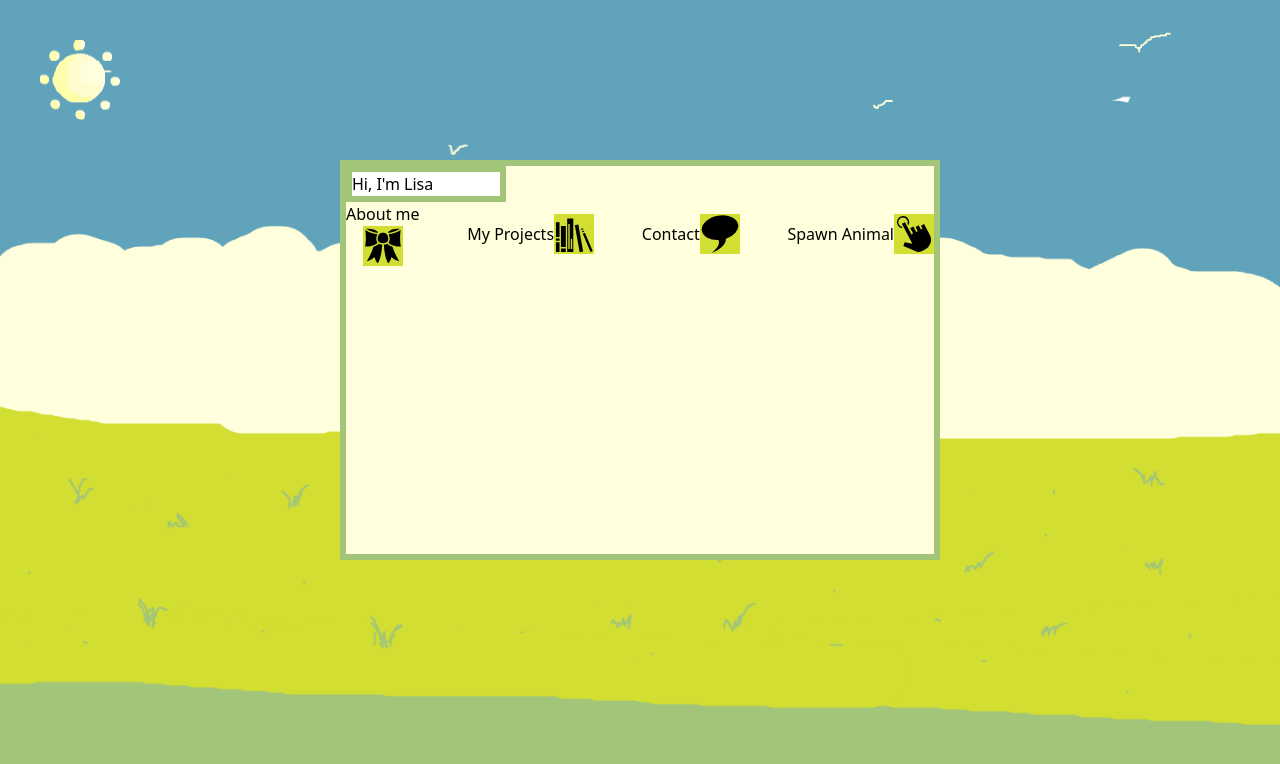
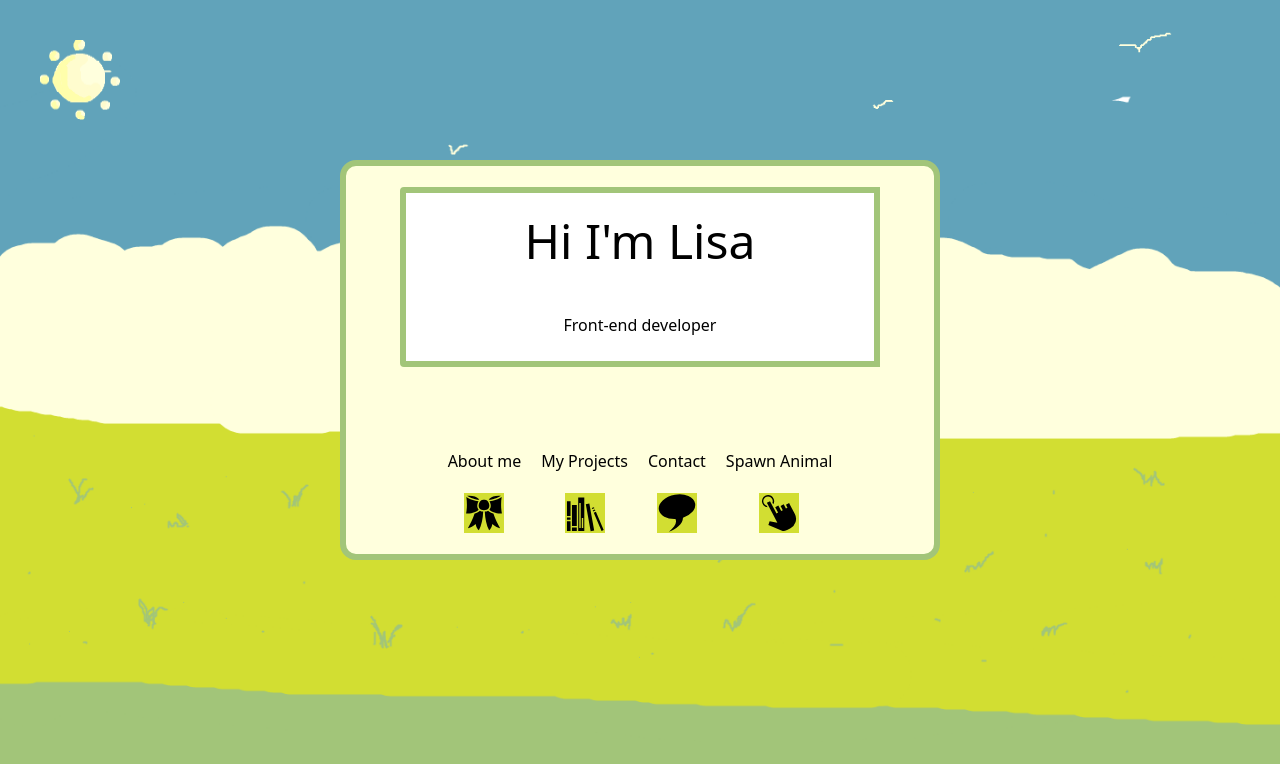
Before and after one commit to lisa-mao/my-portfolio.v1, a React (Vite) app: page / in a window 1280 px wide. Shown: the top 764 px of the page. Built offline with nearby package versions, Linux system fonts and the light colour scheme.

Commit message:
added modulars, not yet draggable or multiple opening. added close button to close modular

```diff
--- /dev/null
+++ b/src/AboutMe.jsx
@@ -0,0 +1,18 @@
+function AboutMe({onClose}) {
+    return (
+        <section className="fixed inset-45 flex items-center  z-70a text-black">
+            <div className="bg-[#FFFFFF] border-[#A2C579] border-solid border-6 max-w-120 max-h-150 w-90 h-150 flex flex-col">
+
+
+            <h1 id="aboutme">
+               About me
+            </h1>
+            <button onClick={onClose} className="hover:cursor-pointer">
+                <img alt="close button" src="/images/closebutton.png"/>
+            </button>
+            </div>
+        </section>
+    );
+}
+
+export default AboutMe
--- a/src/App.jsx
+++ b/src/App.jsx
@@ -1,25 +1,47 @@
 import {BrowserRouter, Routes, Route, Link} from 'react-router-dom';
-import Navigation from "./navigation.jsx";
 import Intro from "./Intro.jsx";
+
+
+import AboutMe from "./AboutMe.jsx";
 import MyProjects from "./MyProjects.jsx";
 import Contact from "./Contact.jsx";
-import Footer from "./Footer.jsx";
+import {useState} from "react";
 
 
 function App() {
+    const [activeModal, setActiveModal] = useState(null)
+
+    const closeModal = () => setActiveModal(null)
 
     return (
         <BrowserRouter>
             <main className="backgroundDay bg-cover bg-no-repeat h-screen w-screen">
-                <img src="images/sun.png" alt="about me" className="size-40 object-top-right hover:cursor-pointer
+                <img src="/images/sun.png" alt="about me" className="size-40 object-top-right hover:cursor-pointer
                  scale-50"/>
                 <section className="  flex justify-center items-center ">
 
 
-                    {/*<Navigation/>*/}
-                    <Intro/>
-                    {/*<MyProjects/>*/}
-                    {/*<Contact/>*/}
+
+                    <div className="relative">
+                    <Intro onOpen={setActiveModal}/>
+
+                        {activeModal === 'aboutMe' && (
+                            <AboutMe onClose={(closeModal)}/>
+                            )}
+
+                        {activeModal === 'myProjects' && (
+                            <MyProjects onClose={(closeModal)}/>
+                        )}
+
+                        {activeModal === 'contact' && (
+                            <Contact onClose={(closeModal)}/>
+                        )}
+
+
+
+
+                    </div>
+
 
             </section>
             {/*<Footer/>*/}
--- a/src/Contact.jsx
+++ b/src/Contact.jsx
@@ -1,9 +1,21 @@
-function Contact() {
+function Contact({onClose}) {
     return (
-        <section className="">
-        <h1 id="contact">
-            Contact
-        </h1>
+        <section className="fixed inset-y-70 inset-x-350 flex  justify-end z-30a text-black bg-[#FFFFFF] border-[#A2C579] border-solid border-6 max-w-120 max-h-150 w-60 h-40 ">
+            <div
+                className="space-x-1 ">
+
+                <div className="flex flex-row justify-between space-y-3 ">
+                    <h1 id="contact" >
+                        Contact
+                    </h1>
+                    <button onClick={onClose} className="hover:cursor-pointer ">
+                        <img alt="close button" src="/images/closebutton.png"/>
+                    </button>
+                </div>
+                <div>
+                    <p>Email: email.lisamao@gmail.com</p>
+                </div>
+            </div>
         </section>
     );
 }
--- a/src/Intro.jsx
+++ b/src/Intro.jsx
@@ -3,44 +3,55 @@ import {GiBookshelf} from "react-icons/gi";
 import {GiChatBubble} from "react-icons/gi";
 import {GiClick} from "react-icons/gi";
 
-function Intro() {
+function Intro({onOpen}) {
     return (
-        <section className="bg-[#FFFFDD] border-[#A2C579] border-solid border-6 w-150 h-100 justify-between  ">
-            <div className="bg-[#FFFFFF] border-[#A2C579] border-solid border-6 max-w-40 max-h-100 flex items-center  ">
-                <h1 className="flex justify-center items-center">
-                    Hi, I'm Lisa
-                </h1>
+        <section
+            className="bg-[#FFFFDD] border-[#A2C579] border-solid rounded-2xl border-6 w-150 h-100 space-y-10 flex justify-around flex-col">
+
+            <div className="flex items-center justify-center ">
+                <div
+                    className="bg-[#FFFFFF] border-[#A2C579] border-solid rounded-s border-6 max-w-120 max-h-120 w-120 h-45 flex flex-col justify-around">
+                    <span className="flex items-center justify-center text-5xl ">
+                        Hi I'm Lisa
+                    </span>
+                    <span className="flex items-center justify-center ">Front-end developer</span>
                 </div>
-            <div className="flex justify-between flex-row  ">
-                <div className="flex justify-between flex-col items-center ">
+            </div>
+
+            <div className=" flex justify-around" >
+                <div className="flex flex-row space-x-5" >
+                    <div className=" flex flex-col items-center space-y-5">
                         <label id="abtme">About me </label>
-                    <button className="hover:cursor-pointer" id="abtme" aria-label="About me">
+                        <button className="hover:cursor-pointer" id="abtme" aria-label="About me" onClick={() =>
+                        onOpen('aboutMe')}>
                             <GiBowTieRibbon className="bg-[#D2DE32] size-10"/>
                         </button>
                     </div>
 
-                <div className="flex justify-between flex-row items-center  ">
+                    <div className="flex flex-col items-center space-y-5  ">
                         <label id="myprojects">My Projects </label>
-                    <button className="hover:cursor-pointer" id="myprojects" aria-label="My Projects">
+                        <button className="hover:cursor-pointer" id="myprojects" aria-label="My Projects" onClick={() =>
+                            onOpen('myProjects')}>
                             <GiBookshelf className="bg-[#D2DE32] size-10"/>
                         </button>
                     </div>
 
-                <div className="flex justify-between flex-row items-center  ">
+                    <div className="flex flex-col items-center space-y-5  ">
                         <label id="contact">Contact </label>
-                    <button className="hover:cursor-pointer" id="contact" aria-label="Contact">
+                        <button className="hover:cursor-pointer" id="contact" aria-label="Contact" onClick={() =>
+                            onOpen('contact')}>
                             <GiChatBubble className="bg-[#D2DE32] size-10"/>
                         </button>
                     </div>
 
-                <div className="flex justify-between flex-row items-center  ">
-                    <label id="spawn">Spawn Animal </label>
-                    <button className="hover:cursor-pointer" id="spawn" aria-label="Spawn animal">
+                    <div className="flex flex-col items-center space-y-5  ">
+                        <label className="" id="spawn">Spawn Animal </label>
+                        <button className="hover:cursor-pointer" id="spawn" aria-label="Spawn animal" >
                             <GiClick className="bg-[#D2DE32] size-10"/>
                         </button>
                     </div>
                 </div>
-
+            </div>
         </section>
 
     );
--- a/src/MyProjects.jsx
+++ b/src/MyProjects.jsx
@@ -1,9 +1,18 @@
-function MyProjects() {
+function MyProjects({onClose}) {
     return (
-        <section className="">
-        <h1 id="my-projects">
-            My Projects
-        </h1>
+        <section className="fixed inset-0 flex justify-center items-center z-50a text-black">
+            <div
+                className="bg-[#FFFFFF] border-[#A2C579] border-solid border-6 max-w-120 max-h-150 w-120 h-70">
+                <div className="flex flex-row ">
+                    <h1 id="my-projects">
+                    My Projects
+                </h1>
+                    <button onClick={onClose} className="hover:cursor-pointer">
+                        <img alt="close button" src="/images/closebutton.png"/>
+                    </button>
+                </div>
+                <p>Soon to come</p>
+            </div>
         </section>
     );
 }
```
Also changed, not shown: public/images/closebutton.png (added). Lines whose indentation alone changed are shown as unchanged.
